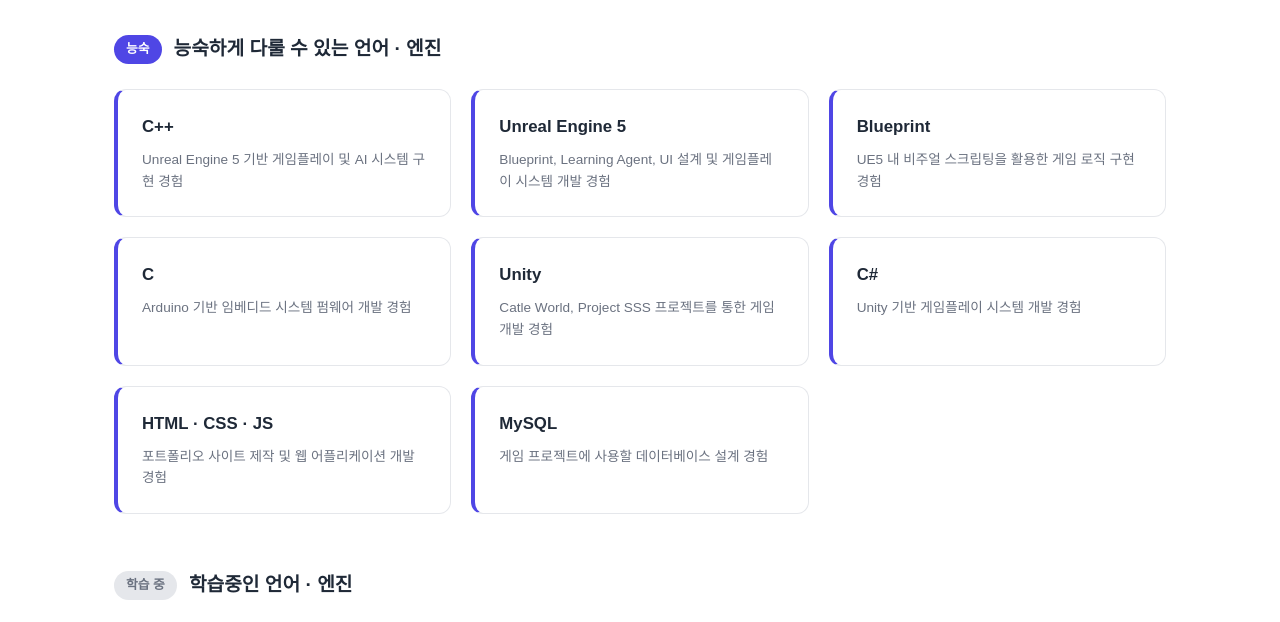
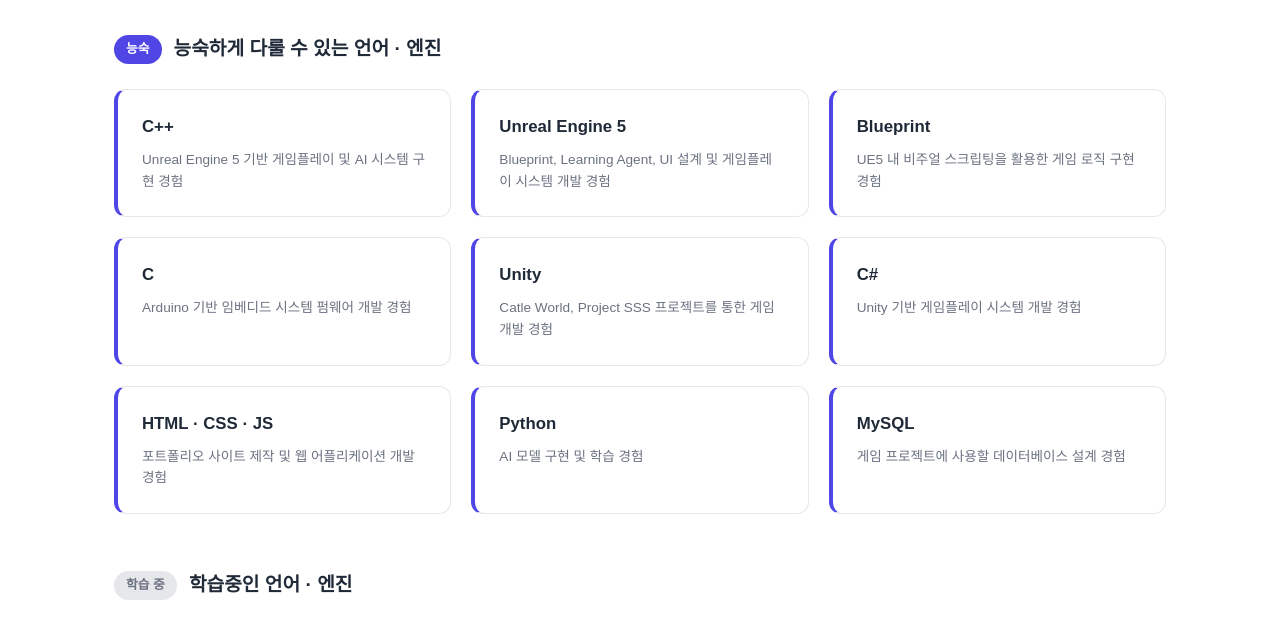
Before and after one commit to ParkSehyeon1009/ParkSehyeon1009.github.io, a plain HTML site: page html/Stack.html in a window 1280 px wide. Shown: the part 161-783 px from the top of the page. Drawn offline with Linux system fonts and the light colour scheme.

Commit message:
Update Stack.html

```diff
--- a/html/Stack.html
+++ b/html/Stack.html
@@ -52,6 +52,10 @@
                         <p class="stack-desc">포트폴리오 사이트 제작 및 웹 어플리케이션 개발 경험</p>
                     </div>
                     <div class="stack-card">
+                        <p class="stack-name">Python</p>
+                        <p class="stack-desc">AI 모델 구현 및 학습 경험</p>
+                    </div>
+                    <div class="stack-card">
                         <p class="stack-name">MySQL</p>
                         <p class="stack-desc">게임 프로젝트에 사용할 데이터베이스 설계 경험</p>
                     </div>
```
